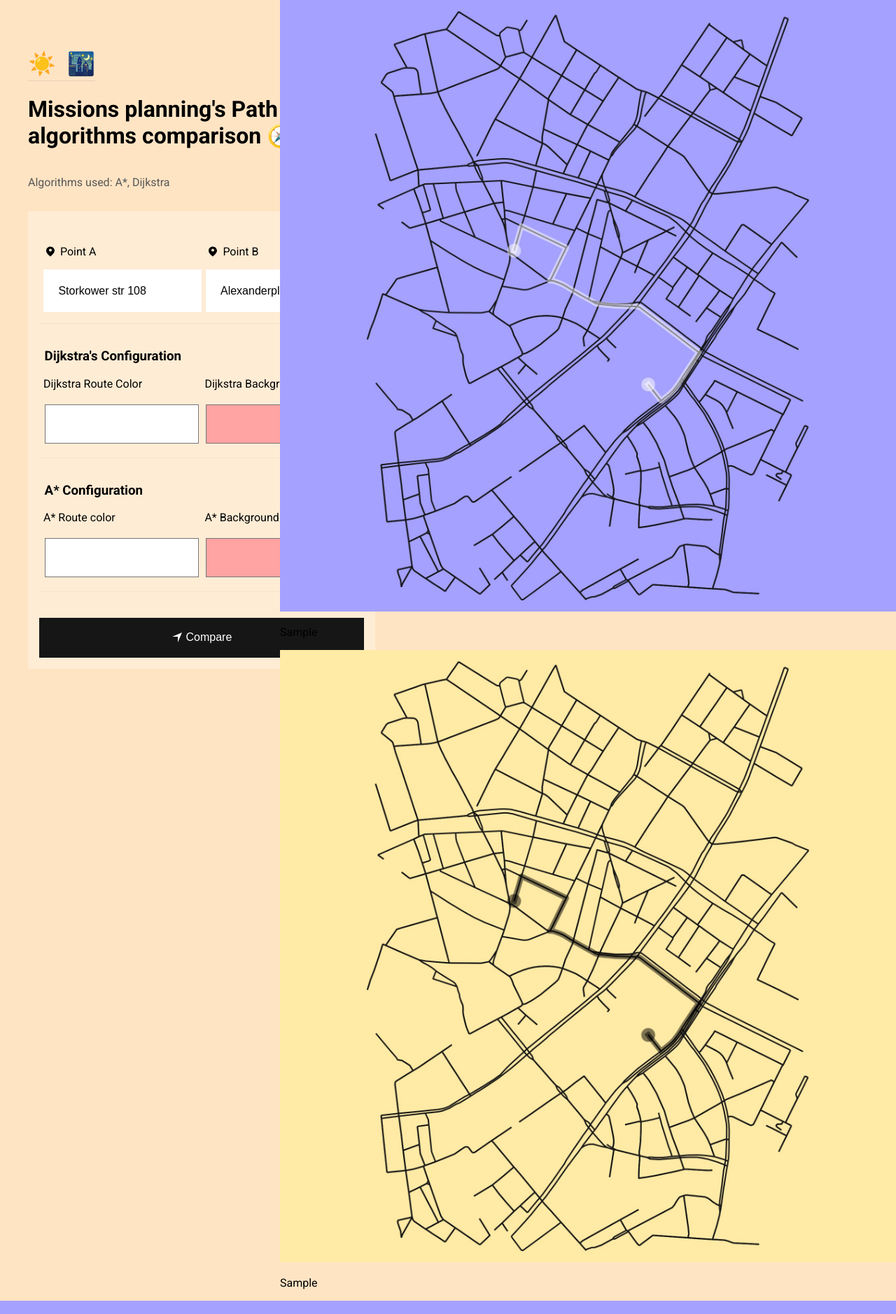
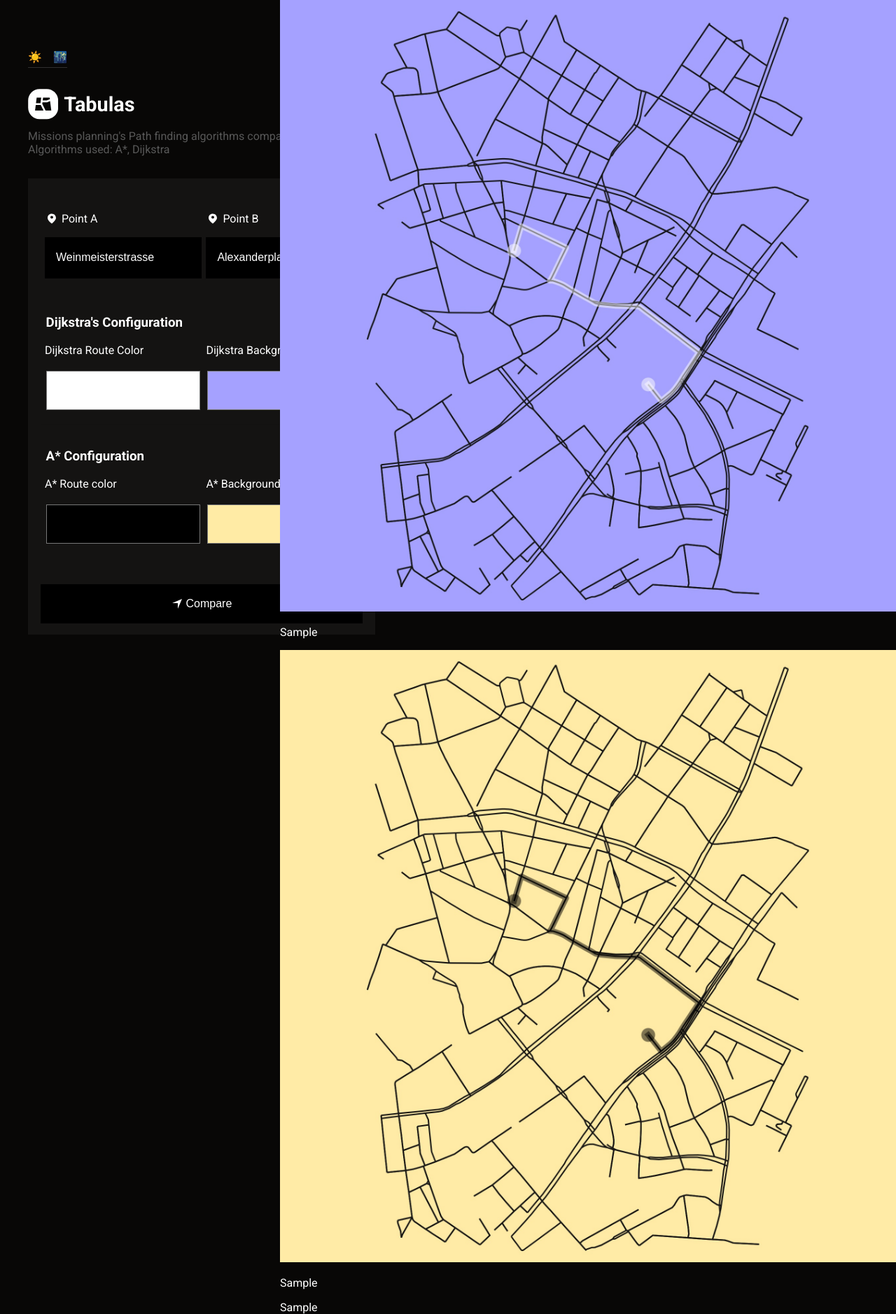
Before and after one commit to humamaboalraja/Tabulas, a Flask app: template templates/index.html in a window 1280 px wide. Shown: the whole page at 70% size. Run offline with Flask 2, Linux system fonts and the light colour scheme; the template is opened without the code that fills it: most values are stand-ins (such as "Sample title", 1, 10 or a date in 2020).

Commit message:
style: changing color inputs default value

```diff
--- a/templates/index.html
+++ b/templates/index.html
@@ -8,9 +8,25 @@
    <link rel="preconnect" href="https://fonts.googleapis.com">
    <link rel="preconnect" href="https://fonts.gstatic.com" crossorigin>
    <link href="https://fonts.googleapis.com/css2?family=Roboto:wght@400;700&display=swap" rel="stylesheet">
-   <link href="{{ url_for('static', filename='css/app.css') }}" rel="stylesheet" id="theme" />
-   <!-- <link href="{{ url_for('static', filename='css/black.css') }}" rel="stylesheet" /> -->
-   <title>Missions planning's Path finding algorithms comparison</title>
+   <link href="{{ url_for('static', filename='css/black.css') }}" rel="stylesheet" id="theme"/>
+   <title>Tabulas</title>
+   <link rel="apple-touch-icon" sizes="57x57" href="{{ url_for('static', filename='img/favicons/apple-icon-57x57.png') }}">
+   <link rel="apple-touch-icon" sizes="60x60" href="{{ url_for('static', filename='img/favicons/apple-icon-60x60.png') }}">
+   <link rel="apple-touch-icon" sizes="72x72" href="{{ url_for('static', filename='img/favicons/apple-icon-72x72.png') }}">
+   <link rel="apple-touch-icon" sizes="76x76" href="{{ url_for('static', filename='img/favicons/apple-icon-76x76.png') }}">
+   <link rel="apple-touch-icon" sizes="114x114" href="{{ url_for('static', filename='img/favicons/apple-icon-114x114.png') }}">
+   <link rel="apple-touch-icon" sizes="120x120" href="{{ url_for('static', filename='img/favicons/apple-icon-120x120.png') }}">
+   <link rel="apple-touch-icon" sizes="144x144" href="{{ url_for('static', filename='img/favicons/apple-icon-144x144.png') }}">
+   <link rel="apple-touch-icon" sizes="152x152" href="{{ url_for('static', filename='img/favicons/apple-icon-152x152.png') }}">
+   <link rel="apple-touch-icon" sizes="180x180" href="{{ url_for('static', filename='img/favicons/apple-icon-180x180.png') }}">
+   <link rel="icon" type="image/png" sizes="192x192"  href="{{ url_for('static', filename='img/favicons/android-icon-192x192.png') }}">
+   <link rel="icon" type="image/png" sizes="32x32" href="{{ url_for('static', filename='img/favicons/favicon-32x32.png') }}">
+   <link rel="icon" type="image/png" sizes="96x96" href="{{ url_for('static', filename='img/favicons/favicon-96x96.png') }}">
+   <link rel="icon" type="image/png" sizes="16x16" href="{{ url_for('static', filename='img/favicons/favicon-16x16.png') }}">
+   <link rel="manifest" href="{{ url_for('static', filename='/manifest.json') }}">
+   <meta name="msapplication-TileColor" content="#161616">
+   <meta name="msapplication-TileImage" content="{{ url_for('static', filename='img/favicons/ms-icon-144x144.png') }}">
+   <meta name="theme-color" content="#161616">
 </head>
 
 <body>
@@ -20,8 +36,18 @@
          <a onclick="changeStylesheet('/static/css/app.css')">☀️</a>
          <a onclick="changeStylesheet('/static/css/black.css')">🌃</a>
       </div>
-      <h1>Missions planning's Path finding algorithms comparison 🧭</h1>
-      <p>Algorithms used: A*, Dijkstra</p>
+      <div class="mission-planning__logo">
+         <?xml version="1.0" encoding="UTF-8"?>
+         <svg version="1.1" viewBox="0 0 104 105" xmlns="http://www.w3.org/2000/svg">
+               <g transform="translate(-672 -312)">
+                  <g transform="translate(672.5 312.81)">
+                     <path d="m64.176 0c21.65-1.1082e-14 39.2 17.55 39.2 39.2v24.976c0 21.65-17.55 39.2-39.2 39.2h-24.976c-21.65 0-39.2-17.55-39.2-39.2v-24.976c-9.7567e-15 -21.65 17.55-39.2 39.2-39.2h24.976zm11.322 41.131-10.405 4.1619h-15.778l-0.72884 5.8307 11.473 22.946h19.556l-4.1173-32.938zm-32.181 13.754h-17.158l-2.398 19.184h29.149l-9.5921-19.184zm1.5515-25.579h-15.513l-2.398 19.184h15.513l2.398-19.184zm29.151 0h-22.707l-1.199 9.5921h13.748l10.816-4.3265-0.6582-5.2656z"/>
+                  </g>
+            </g>
+         </svg>
+         <h1>Tabulas</h1>
+      </div>
+      <p>Missions planning's Path finding algorithms comparison 🧭 <br> Algorithms used: A*, Dijkstra</p>
 
 
       <div class="mission-planning__form">
@@ -38,7 +64,7 @@
                         </svg>
                         Point A
                      </label>
-                     <input type="text" value="{% if request.form['startingPoint'] %}{%print request.form['startingPoint']%}{% else %} Storkower str 108 {% endif %}" class="input" name="startingPoint" placeholder="e.g. Berlin, Germany" required>
+                     <input type="text" value="{% if request.form['startingPoint'] %}{%print request.form['startingPoint']%}{% else %}Weinmeisterstrasse{% endif %}" class="input" name="startingPoint" placeholder="e.g. Berlin, Germany" required>
                   </div>
                   <div class="input-group">
                      <label for="endingPoint">
@@ -49,7 +75,7 @@
                         </svg>
                         Point B
                      </label>
-                     <input type="text" value="{% if request.form['startingPoint'] %} {% print request.form['endingPoint'] %} {% else %} Alexanderplatz{% endif %}" class="input" name="endingPoint" placeholder="e.g. Hamburg, Germany" required>
+                     <input type="text" value="{% if request.form['startingPoint'] %}{% print request.form['endingPoint'] %}{% else %}Alexanderplatz{% endif %}" class="input" name="endingPoint" placeholder="e.g. Hamburg, Germany" required>
                   </div>
                </div>
                <div class="mission-planning__form__algorithm-inputs algorithms-config">
@@ -65,7 +91,7 @@
                         <label for="a_star">
                            Dijkstra Background Color
                         </label>
-                        <input type="color" class="input-color" name="dijkstraBgColor" value="{% if request.form['dijkstraBgColor'] %}{% print request.form['dijkstraBgColor'] %}{% else %}#FFA3A3{% endif %}" required>
+                        <input type="color" class="input-color" name="dijkstraBgColor" value="{% if request.form['dijkstraBgColor'] %}{% print request.form['dijkstraBgColor'] %}{% else %}#A5A1FF{% endif %}" required>
                      </div>
                   </div>
                </div>
@@ -77,13 +103,13 @@
                            A* Route color
                         </label>
                         <input type="color" class="input-color" id="astarRouteColor" name="astarRouteColor"
-                           value="{% if request.form['astarRouteColor'] %} {% print request.form['astarRouteColor'] %}{% else %}#FFFFFF{% endif %}" required>
+                           value="{% if request.form['astarRouteColor'] %} {% print request.form['astarRouteColor'] %}{% else %}#000000{% endif %}" required>
                      </div>
                      <div class="input-group">
                         <label for="astarBgColor">
                            A* Background Color
                         </label>
-                        <input type="color" class="input-color" name="astarBgColor" value="{% if request.form['astarBgColor'] %}{% print request.form['astarBgColor'] %}{% else %}#FFA3A3{% endif %}" required>
+                        <input type="color" class="input-color" name="astarBgColor" value="{% if request.form['astarBgColor'] %}{% print request.form['astarBgColor'] %}{% else %}#FFEBA5{% endif %}" required>
                      </div>
                   </div>
                </div>
@@ -108,6 +134,9 @@
          <a href="{{ url_for('static', filename='img/astar.jpg') }}" download><img src="{{ url_for('static', filename='img/astar.jpg') }}" alt="Astar" draggable="false"></a>
          <p>{{ astarResult}}</p>
       </div>
+      <div class="algorithms_results__result">
+         {{ verticesDifference }}
+      </div>
    </div>
 
 
```
